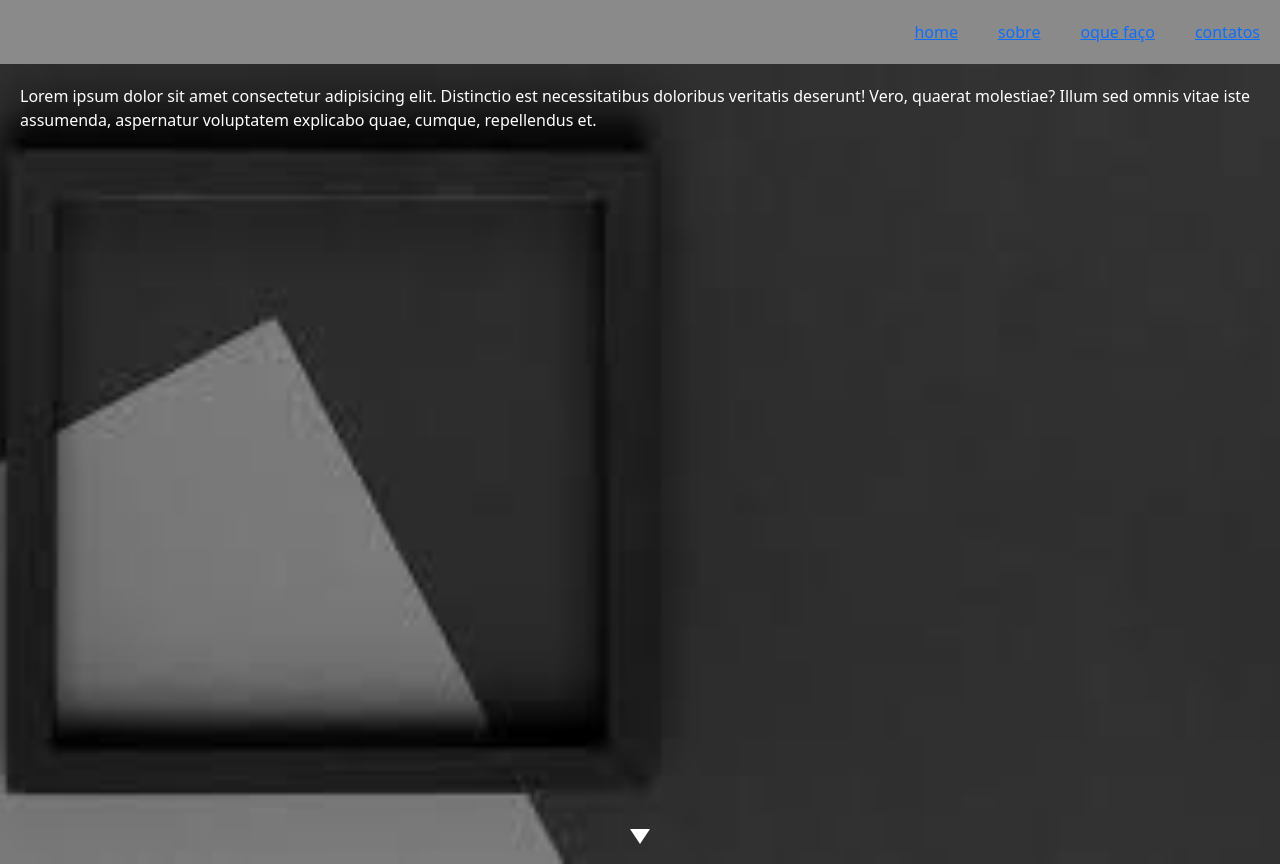
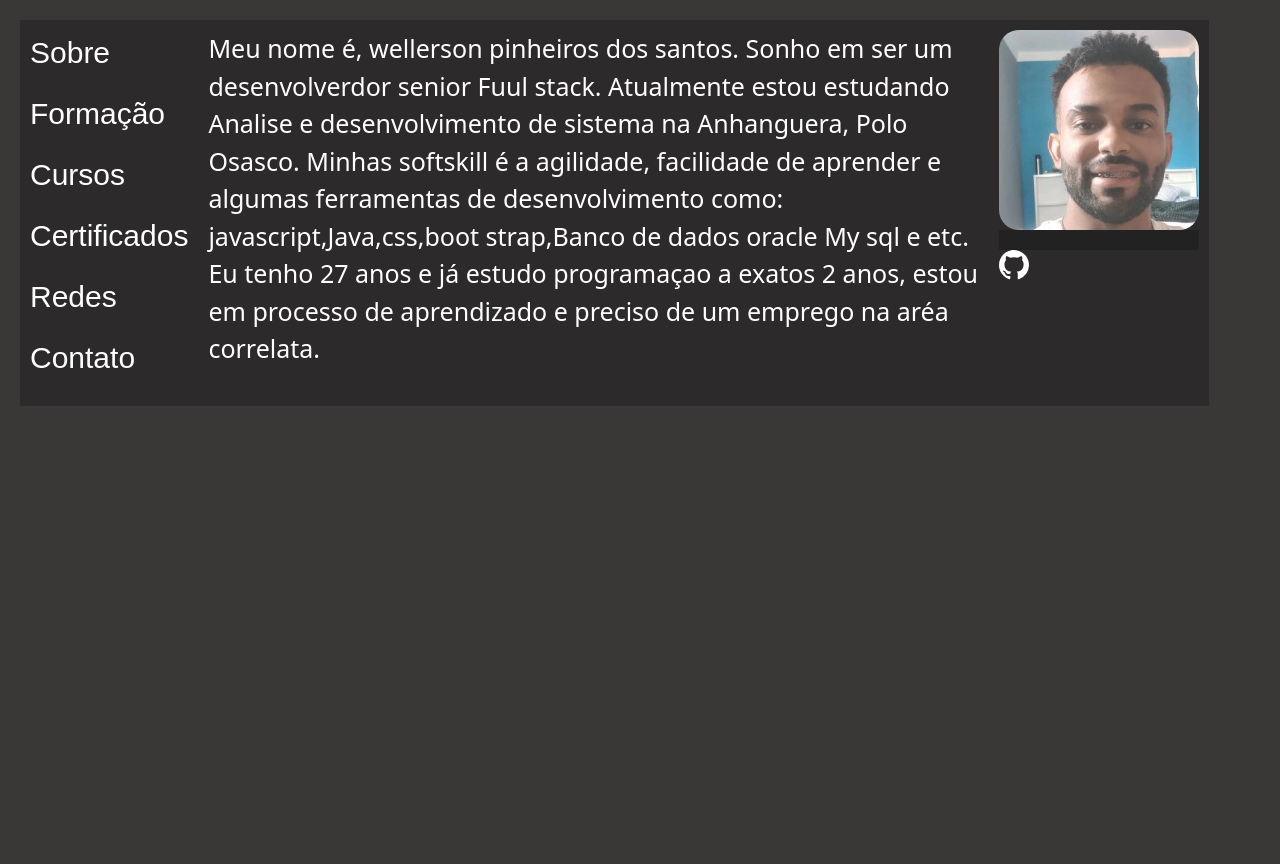
Before and after one commit to wellerson-pinheiros/portifolio, a plain HTML site: page index.html in a window 1280 px wide. After the commit the page ends 800 px from the top, so only its background shows below. Drawn offline with nearby package versions, Linux system fonts and the light colour scheme.

Commit message:
criando portifolio

```diff
--- a/index.html
+++ b/index.html
@@ -2,34 +2,49 @@
 <head>
     <meta charset="UTF-8">
     <meta name="viewport" content="width=device-width, initial-scale=1.0">
-    <title>Portfólio</title>
+    <title>Portifólio</title>
+    <link href="https://cdn.jsdelivr.net/npm/bootstrap@5.0.2/dist/css/bootstrap.min.css" rel="stylesheet" integrity="sha384-EVSTQN3/azprG1Anm3QDgpJLIm9Nao0Yz1ztcQTwFspd3yD65VohhpuuCOmLASjC" crossorigin="anonymous">
     <link rel="stylesheet" href="style.css">
-    <link href="https://cdn.jsdelivr.net/npm/bootstrap@5.3.3/dist/css/bootstrap.min.css" rel="stylesheet" integrity="sha384-QWTKZyjpPEjISv5WaRU9OFeRpok6YctnYmDr5pNlyT2bRjXh0JMhjY6hW+ALEwIH" crossorigin="anonymous">
-
 </head>
 <body>
-    <nav>
-        <div>
-        <li><a href="#">home</a></li>
-        <li><a href="#">sobre</a></li>
-        <li><a href="#">oque faço</a></li>
-        <li><a href="#">contatos</a></li>
-        </div>
+<header>
+<div id="lado">
+    <p><a href="">Sobre</a></p>
+    <p><a href="">Formação</a></p>
+    <p><a href="">Cursos</a></p>
+    <p><a href="">Certificados</a></p>
+    <p><a href="">Redes</a></p>
+    <p><a href="">Contato</a></p>
 
-    </nav>
-    <section>
-        <div class="parallax-container">
-            <div class="parallax"></div>
-            <div class="content">
-                Lorem ipsum dolor sit amet consectetur adipisicing elit. Distinctio est necessitatibus doloribus veritatis deserunt! Vero, quaerat molestiae? Illum sed omnis vitae iste assumenda, aspernatur voluptatem explicabo quae, cumque, repellendus et.
-                <div class="arrow-down">
-                    <span></span>
-                </div>
-            </div>
-        </div>
 
-    </section>
-  <script src="https://cdn.jsdelivr.net/npm/bootstrap@5.3.3/dist/js/bootstrap.bundle.min.js" integrity="sha384-YvpcrYf0tY3lHB60NNkmXc5s9fDVZLESaAA55NDzOxhy9GkcIdslK1eN7N6jIeHz" crossorigin="anonymous"></script>
-  <script src="script.js"></script>
+</div>
+
+<div>
+    <P>
+        Meu nome é, wellerson pinheiros dos santos. Sonho em ser um desenvolverdor senior Fuul stack. Atualmente estou estudando Analise e desenvolvimento de sistema na Anhanguera, Polo Osasco.
+        Minhas softskill é a agilidade, facilidade de aprender e algumas ferramentas de desenvolvimento como: javascript,Java,css,boot strap,Banco de dados oracle My sql e etc.
+        Eu tenho 27 anos e já estudo programaçao a exatos 2 anos, estou em processo de aprendizado e preciso de um emprego na aréa correlata.
+
+    </P>
+</div>
+
+
+
+
+<div class="foto">
+    <img src="imagens/eufoto.jpg" alt="minha foto">
+    <div id="redes-sociais"></div><a href="https://github.com/wellerson-pinheiros"><svg xmlns="http://www.w3.org/2000/svg" width="30" height="30" fill="currentColor" class="bi bi-github" viewBox="0 0 16 16">
+        <path d="M8 0C3.58 0 0 3.58 0 8c0 3.54 2.29 6.53 5.47 7.59.4.07.55-.17.55-.38 0-.19-.01-.82-.01-1.49-2.01.37-2.53-.49-2.69-.94-.09-.23-.48-.94-.82-1.13-.28-.15-.68-.52-.01-.53.63-.01 1.08.58 1.23.82.72 1.21 1.87.87 2.33.66.07-.52.28-.87.51-1.07-1.78-.2-3.64-.89-3.64-3.95 0-.87.31-1.59.82-2.15-.08-.2-.36-1.02.08-2.12 0 0 .67-.21 2.2.82.64-.18 1.32-.27 2-.27s1.36.09 2 .27c1.53-1.04 2.2-.82 2.2-.82.44 1.1.16 1.92.08 2.12.51.56.82 1.27.82 2.15 0 3.07-1.87 3.75-3.65 3.95.29.25.54.73.54 1.48 0 1.07-.01 1.93-.01 2.2 0 .21.15.46.55.38A8.01 8.01 0 0 0 16 8c0-4.42-3.58-8-8-8"/>
+      </svg></a>
+</div>
+
+
+
+
+</header>
+
+<script src="https://cdn.jsdelivr.net/npm/@popperjs/core@2.11.8/dist/umd/popper.min.js" integrity="sha384-I7E8VVD/ismYTF4hNIPjVp/Zjvgyol6VFvRkX/vR+Vc4jQkC+hVqc2pM8ODewa9r" crossorigin="anonymous"></script>
+<script src="https://cdn.jsdelivr.net/npm/bootstrap@5.3.3/dist/js/bootstrap.min.js" integrity="sha384-0pUGZvbkm6XF6gxjEnlmuGrJXVbNuzT9qBBavbLwCsOGabYfZo0T0to5eqruptLy" crossorigin="anonymous"></script>
+<script src="javascript"></script>
 </body>
 </html>
--- a/style.css
+++ b/style.css
@@ -1,56 +1,31 @@
 body{
-    padding: 0;
-    margin: 0;
-    font-family:sans-serif ,Verdana;
+    background-color: rgba(20, 16, 16, 0.836);
+    color:white;
+    font-size:25px ;
 }
-nav{
+a{
+    color: #ffffff;
+    font-size: 30px;
+    font-family: arial;
+    text-decoration: none;
+}
+header{
+    display: flex;
+    justify-content: space-between;
 
-    background-color: rgba(29, 28, 29, 0.514);
+    padding: 20px;
+    width: 96%;
+    justify-content: center;
 
 }
 div{
-    width:100vw ;
-    display: inline-flex;
-    justify-content: end;
-}
-li{
-    list-style: none;
-    padding: 20px;
+    padding: 10px;
+    background-color: rgba(22, 21, 21, 0.356);
+
 
 }
-.parallax-container {
-    position: relative;
-    width: 100%;
-    height: 100vh; /* Define a altura da seção como a altura da janela do navegador */
-    overflow-x: hidden;
-    overflow-y: auto; /* Permite a rolagem vertical */
+
+img{
+    border-radius: 20px;
+
 }
-.parallax {
-    background-image: url('imagens/fundo2-portfolio.jpg');
-    background-size: cover;
-    background-position: center;
-    position: absolute;
-    top: 0;
-    left: 0;
-    width: 100%;
-    height: 100%;
-    z-index: -1; /* Garante que a imagem de fundo fique atrás do conteúdo */
-}
-
-.content {
-    padding: 20px;
-    color: #fff; /* Cor do texto sobre a imagem */
-    /* Outros estilos para o conteúdo */
-}
-.arrow-down {
-    position: absolute;
-    bottom: 20px; /* Ajuste conforme necessário */
-    left: 50%;
-    transform: translateX(-50%);
-    width: 0;
-    height: 0;
-    border-left: 10px solid transparent;
-    border-right: 10px solid transparent;
-    border-top: 15px solid #fff; /* Cor da seta */
-    cursor: pointer;
-}
```
Also changed, not shown: imagens/eufoto.jpg (added), 1 other file.
